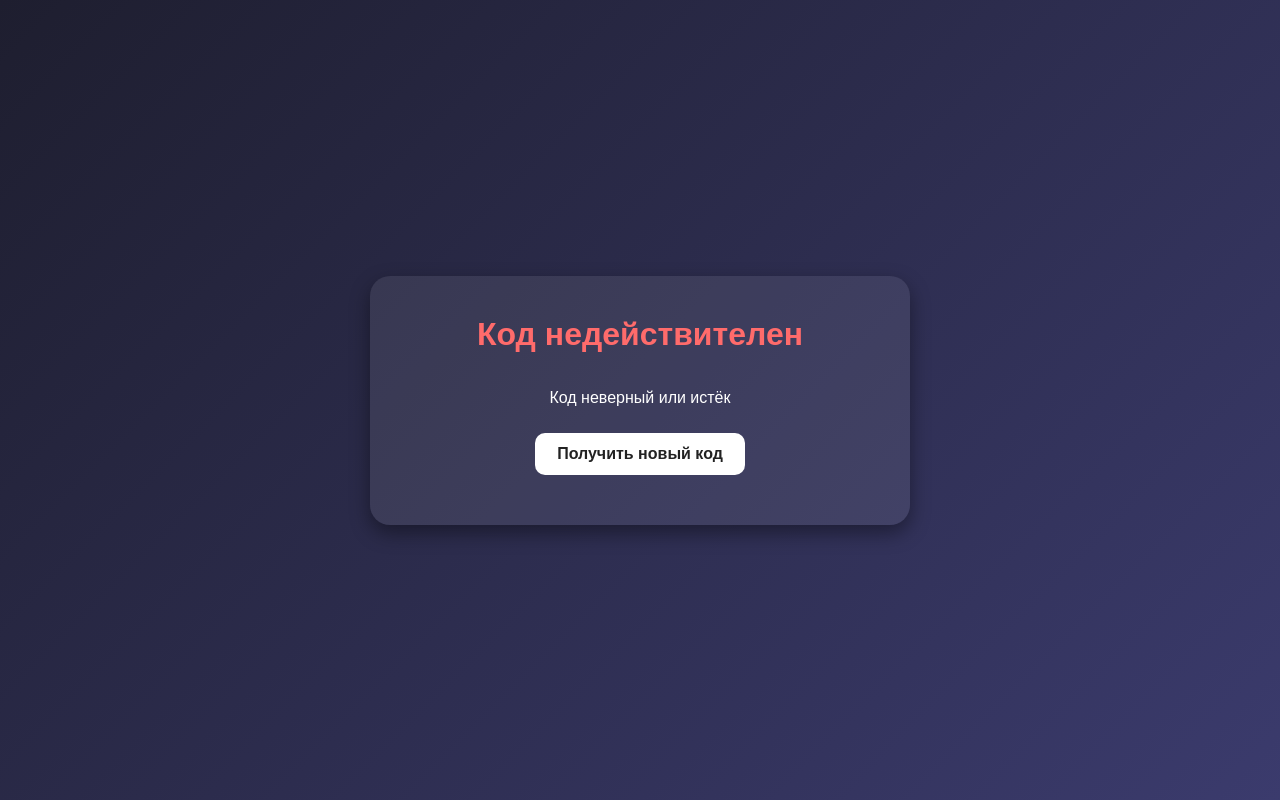
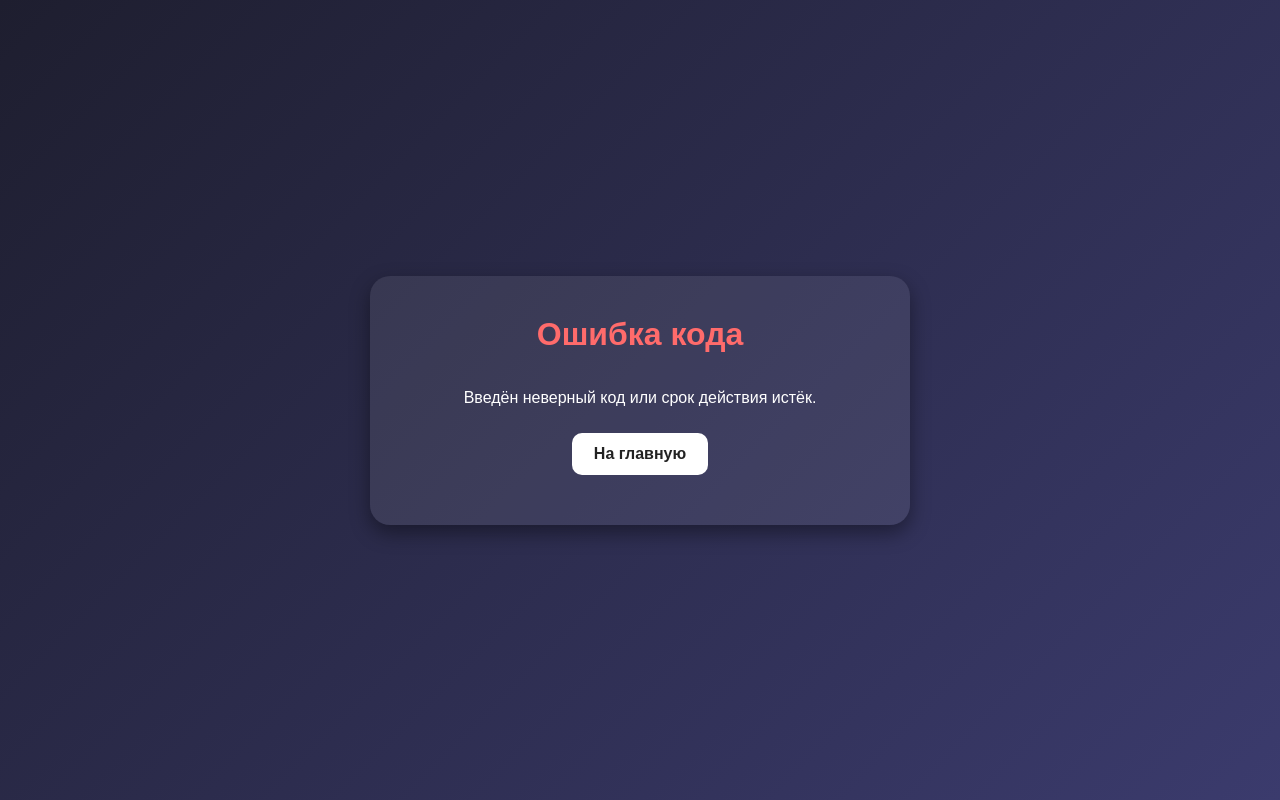
Before and after one commit to rybibi/project, a plain HTML site: page public/error_code.html in a window 1280 px wide. Drawn offline with Linux system fonts and the light colour scheme.

Commit message:
error_code.html

```diff
--- a/public/error_code.html
+++ b/public/error_code.html
@@ -2,16 +2,15 @@
 <html lang="ru">
 <head>
 <meta charset="UTF-8">
-<title>Неверный код</title>
+<meta name="viewport" content="width=device-width, initial-scale=1.0">
+<title>Ошибка кода</title>
 <link rel="stylesheet" href="css/style.css">
 </head>
 <body>
-
 <div class="container card error">
-    <h1>Код недействителен</h1>
-    <p>Код неверный или истёк</p>
-    <a href="index.html" class="btn">Получить новый код</a>
+    <h1>Ошибка кода</h1>
+    <p id="error-code-msg">Введён неверный код или срок действия истёк.</p>
+    <a href="/" class="btn">На главную</a>
 </div>
-
 </body>
 </html>
```
